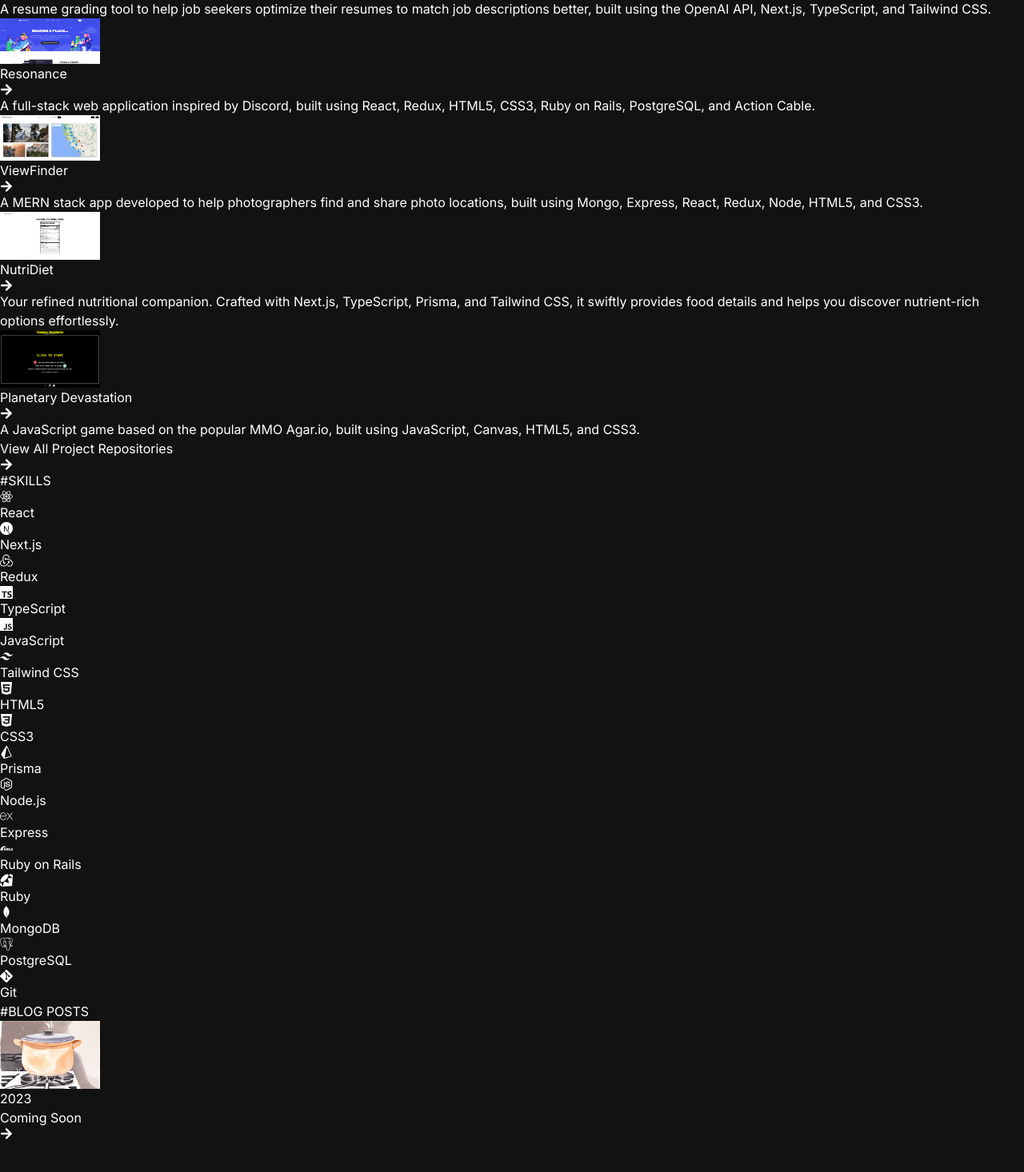
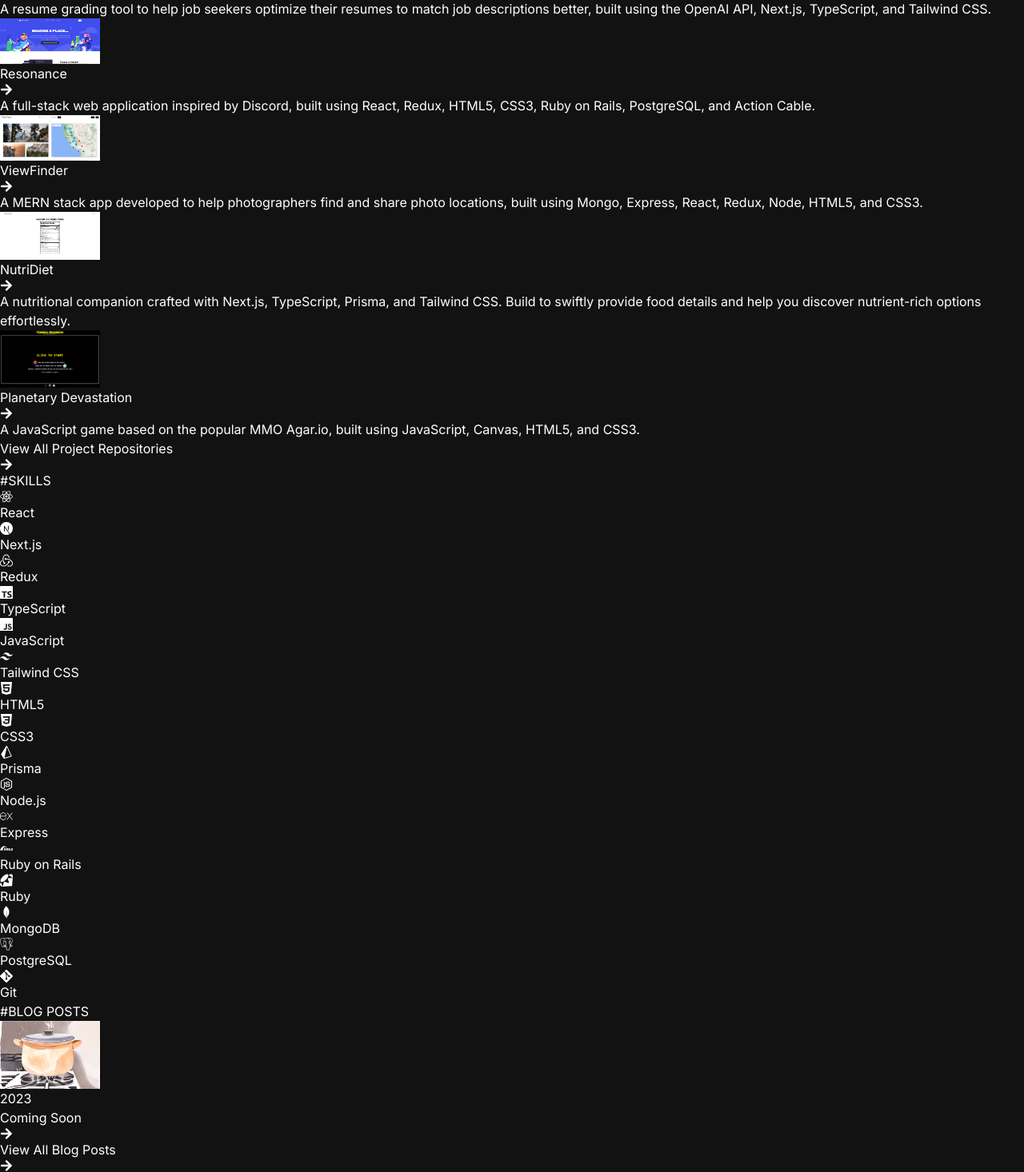
Before and after one commit to T1LT/PortfolioV2, a Next.js app: page / in a window 1280 px wide. Shown: the part 693-2159 px from the top of the page at 80% size. Before the commit the page ends 2119 px from the top, so only its background shows below. Built offline with nearby package versions, Linux system fonts and the light colour scheme.

Commit message:
Change anchors to link for SPA behavior

```diff
--- a/src/app/page.tsx
+++ b/src/app/page.tsx
@@ -4,10 +4,10 @@ import SkillsSection from "@/components/Sections/SkillsSection";
 import ProjectsSection from "@/components/Sections/ProjectsSection";
 import BlogPostsSection from "@/components/Sections/BlogPostsSection";
 import CopyEmailButton from "@/components/CopyEmailButton";
+import NavLink from "@/components/NavLink";
 import { FaGithub, FaLinkedin, FaInstagram } from "react-icons/fa";
 import { BsTwitterX } from "react-icons/bs";
 import { FaArrowRight } from "react-icons/fa";
-import NavLink from "@/components/NavLink";
 
 export default function Home() {
   return (
--- a/src/components/NavLink.tsx
+++ b/src/components/NavLink.tsx
@@ -1,3 +1,4 @@
+import Link from "next/link";
 import { FaArrowRight } from "react-icons/fa";
 
 interface NavLinkProps {
@@ -7,13 +8,13 @@ interface NavLinkProps {
 
 const NavLink = ({ title, href }: NavLinkProps) => {
   return (
-    <a
+    <Link
       href={href}
       className="w-max flex items-center text-[#555] dark:text-neutral-500 hover:text-black hover:dark:text-white cursor-pointer transition duration-300 group"
     >
       <span className="text-lg font-semibold">{title}</span>
       <FaArrowRight className="text-sm ml-2 group-hover:translate-x-2 transition-transform duration-300" />
-    </a>
+    </Link>
   );
 };
 
--- a/src/components/Navbar.tsx
+++ b/src/components/Navbar.tsx
@@ -3,7 +3,9 @@ import ThemeToggleButton from "./ThemeToggleButton";
 const Navbar = () => {
   return (
     <div className="sticky top-0 w-full p-6 md:p-8 flex justify-between items-center bg-white dark:bg-[rgb(30,30,30)]">
-      <h1 className="text-neutral-800 dark:text-white font-bold">NR</h1>
+      <a href="/">
+        <h1 className="text-neutral-800 dark:text-white font-bold">NR</h1>
+      </a>
       <ThemeToggleButton />
     </div>
   );
--- a/src/components/Sections/BlogPostsSection.tsx
+++ b/src/components/Sections/BlogPostsSection.tsx
@@ -1,4 +1,6 @@
+import { FaArrowRight } from "react-icons/fa";
 import Card from "../Card";
+import Link from "next/link";
 
 const BlogPostsSection = () => {
   return (
@@ -20,6 +22,15 @@ const BlogPostsSection = () => {
         year={2023}
         disabled
       />
+      <Link
+        href="/blogposts"
+        className="flex items-center mt-4 text-[#555] dark:text-neutral-500 hover:text-black hover:dark:text-white cursor-pointer transition duration-300 group"
+      >
+        <span className="text-base sm:text-lg font-semibold">
+          View All Blog Posts
+        </span>
+        <FaArrowRight className="text-sm ml-2 group-hover:translate-x-2 transition-transform duration-300" />
+      </Link>
     </section>
   );
 };
--- a/src/components/Sections/ProjectsSection.tsx
+++ b/src/components/Sections/ProjectsSection.tsx
@@ -33,7 +33,7 @@ const ProjectsSection = () => {
       />
       <Card
         title="NutriDiet"
-        description="Your refined nutritional companion. Crafted with Next.js, TypeScript, Prisma, and Tailwind CSS, it swiftly provides food details and helps you discover nutrient-rich options effortlessly."
+        description="A nutritional companion crafted with Next.js, TypeScript, Prisma, and Tailwind CSS. Build to swiftly provide food details and help you discover nutrient-rich options effortlessly."
         url="https://nutridiet.vercel.app/"
         type="project"
       />
```
Also changed, not shown: src/app/blogposts/page.tsx (added, +23 -0 lines).
